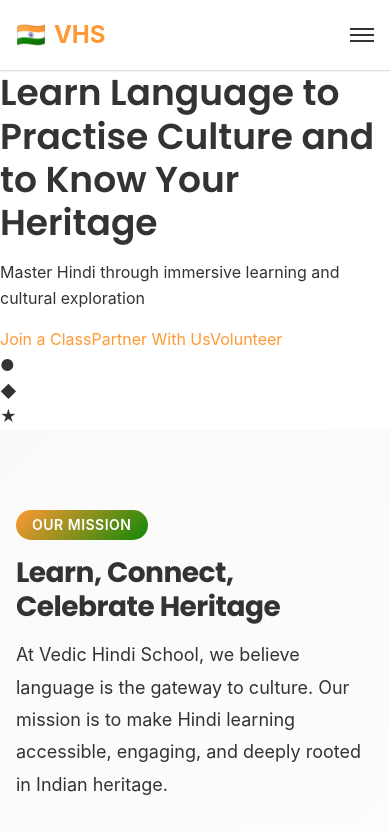
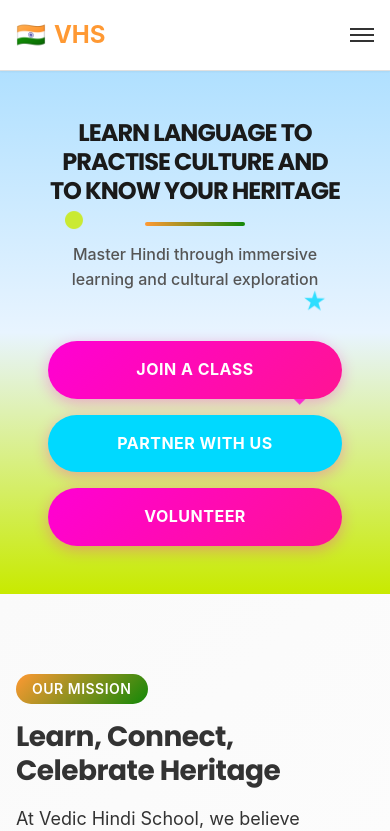
Before and after one commit to EncoderTheCoder/website, a React (Create React App) app: page / in a window 390 px wide. Shown: the top 831 px of the page. Built offline with nearby package versions, Linux system fonts and the light colour scheme.

Commit message:
completionId: cgen-c2e8344e438d47b7b31037257c3ffe08
cgen-c2e8344e438d47b7b31037257c3ffe08

```diff
--- a/src/styles/components.css
+++ b/src/styles/components.css
@@ -433,153 +433,216 @@
   color: #0d47a1;
 }
 
-/* Hero Section */
-.hero {
+/* Hero Section - Creative */
+.hero-creative {
+  background: linear-gradient(180deg, var(--color-light-blue) 0%, #E8F4FF 50%, var(--color-lime) 100%);
   position: relative;
-  min-height: 600px;
+  min-height: 550px;
+  padding: var(--spacing-4xl) 0;
+  overflow: hidden;
+  display: flex;
+  align-items: stretch;
+}
+
+.hero-creative-top {
+  flex: 1;
   display: flex;
   align-items: center;
   justify-content: center;
-  overflow: hidden;
-}
-
-.hero-background {
-  position: absolute;
-  top: 0;
-  left: 0;
-  right: 0;
-  bottom: 0;
-  background-size: cover;
-  background-position: center;
-  z-index: 1;
-}
-
-.hero-overlay {
-  position: absolute;
-  top: 0;
-  left: 0;
-  right: 0;
-  bottom: 0;
-  background: linear-gradient(
-    135deg,
-    rgba(255, 153, 51, 0.75),
-    rgba(19, 136, 8, 0.75)
-  );
+  position: relative;
   z-index: 2;
 }
 
-.hero-content {
+.hero-creative-content {
+  text-align: center;
   position: relative;
-  z-index: 3;
-  width: 100%;
-  max-width: 900px;
-  padding: var(--spacing-4xl) var(--spacing-2xl);
+  max-width: 700px;
+  margin: 0 var(--spacing-2xl);
 }
 
-.hero-text-wrapper {
-  text-align: center;
+.hero-creative-text {
+  position: relative;
+  z-index: 2;
 }
 
-.hero-title {
-  font-size: 3rem;
-  font-weight: 700;
-  color: var(--color-background);
-  margin-bottom: var(--spacing-lg);
-  line-height: 1.3;
-  letter-spacing: -0.5px;
+.hero-creative-title {
+  font-size: clamp(2rem, 8vw, 3.5rem);
+  font-weight: 900;
+  color: #1a1a1a;
+  margin-bottom: var(--spacing-md);
+  line-height: 1.2;
+  letter-spacing: -1px;
+  text-transform: uppercase;
+  position: relative;
 }
 
-.hero-subtitle {
-  font-size: var(--body-large-size);
-  color: rgba(255, 255, 255, 0.95);
+.hero-creative-title::after {
+  content: '';
+  display: block;
+  width: 100px;
+  height: 4px;
+  background: linear-gradient(90deg, var(--color-primary), var(--color-secondary));
+  margin: var(--spacing-md) auto 0;
+  border-radius: 2px;
+}
+
+.hero-creative-subtitle {
+  font-size: clamp(1rem, 3vw, 1.25rem);
+  color: #555;
   margin-bottom: var(--spacing-2xl);
-  font-weight: 400;
+  font-weight: 500;
   line-height: 1.6;
 }
 
-.hero-ctas {
+.hero-creative-ctas {
   display: flex;
   gap: var(--spacing-md);
   justify-content: center;
   flex-wrap: wrap;
-  align-items: center;
+  margin-top: var(--spacing-xl);
 }
 
-.hero-cta-btn {
+.hero-creative-cta-btn {
   display: inline-flex;
   align-items: center;
   justify-content: center;
-  padding: 0.75rem 1.75rem;
+  padding: 1rem 2rem;
   font-size: var(--body-medium-size);
-  font-weight: 600;
-  background-color: rgba(255, 255, 255, 0.95);
-  color: var(--color-primary);
+  font-weight: 700;
+  background: linear-gradient(135deg, var(--color-pink), #FF1493);
+  color: white;
   border-radius: var(--radius-full);
   text-decoration: none;
   transition: all var(--transition-base);
-  border: 2px solid transparent;
+  border: none;
   cursor: pointer;
   white-space: nowrap;
+  box-shadow: 0 4px 15px rgba(255, 0, 212, 0.3);
+  text-transform: uppercase;
+  letter-spacing: 0.5px;
 }
 
-.hero-cta-btn:hover {
-  background-color: var(--color-background);
-  color: var(--color-primary);
-  transform: translateY(-2px);
-  box-shadow: 0 8px 16px rgba(0, 0, 0, 0.2);
+.hero-creative-cta-btn:hover {
+  transform: translateY(-4px) scale(1.05);
+  box-shadow: 0 8px 25px rgba(255, 0, 212, 0.4);
 }
 
-.hero-cta-btn:focus-visible {
-  outline: 3px solid var(--color-background);
-  outline-offset: 2px;
+.hero-creative-cta-btn:nth-child(2) {
+  background: var(--color-teal);
+}
+
+.hero-creative-cta-btn:nth-child(2):hover {
+  box-shadow: 0 8px 25px rgba(0, 217, 255, 0.4);
+}
+
+/* Decorative elements */
+.hero-decorations {
+  position: absolute;
+  width: 100%;
+  height: 100%;
+  top: 0;
+  left: 0;
+  pointer-events: none;
+}
+
+.decoration {
+  position: absolute;
+  font-size: 3rem;
+  opacity: 0.8;
+  animation: float 6s ease-in-out infinite;
+}
+
+.accent-lime {
+  color: var(--color-lime);
+  top: 20%;
+  left: 5%;
+  animation-delay: 0s;
+}
+
+.accent-pink {
+  color: var(--color-pink);
+  top: 60%;
+  right: 10%;
+  animation-delay: 1s;
+}
+
+.accent-teal {
+  color: var(--color-teal);
+  top: 40%;
+  right: 5%;
+  animation-delay: 2s;
+}
+
+@keyframes float {
+  0%, 100% {
+    transform: translateY(0px) rotate(0deg);
+  }
+  50% {
+    transform: translateY(-20px) rotate(5deg);
+  }
+}
+
+.hero-creative-image {
+  position: absolute;
+  top: 0;
+  right: 0;
+  width: 40%;
+  height: 100%;
+  z-index: 1;
+  overflow: hidden;
+}
+
+.hero-creative-image img {
+  width: 100%;
+  height: 100%;
+  object-fit: cover;
+  opacity: 0.6;
 }
 
 @media (max-width: 768px) {
-  .hero {
+  .hero-creative {
     min-height: 450px;
+    padding: var(--spacing-3xl) 0;
   }
 
-  .hero-title {
-    font-size: 1.75rem;
-    margin-bottom: var(--spacing-md);
+  .hero-creative-image {
+    width: 100%;
+    opacity: 0.3;
   }
 
-  .hero-subtitle {
-    font-size: var(--body-medium-size);
-    margin-bottom: var(--spacing-lg);
+  .hero-creative-title {
+    font-size: 2rem;
   }
 
-  .hero-ctas {
+  .hero-creative-ctas {
     flex-direction: column;
-    gap: var(--spacing-sm);
   }
 
-  .hero-cta-btn {
+  .hero-creative-cta-btn {
     width: 100%;
   }
 
-  .hero-content {
-    padding: var(--spacing-2xl) var(--spacing-md);
+  .decoration {
+    font-size: 2rem;
   }
 }
 
 @media (max-width: 480px) {
-  .hero {
+  .hero-creative {
     min-height: 350px;
+    padding: var(--spacing-2xl) 0;
   }
 
-  .hero-title {
-    font-size: 1.4rem;
-    margin-bottom: var(--spacing-sm);
+  .hero-creative-title {
+    font-size: 1.5rem;
   }
 
-  .hero-subtitle {
-    font-size: var(--body-small-size);
-    margin-bottom: var(--spacing-md);
+  .hero-creative-subtitle {
+    font-size: 1rem;
   }
 
-  .hero-content {
-    padding: var(--spacing-xl) var(--spacing-md);
+  .decoration {
+    font-size: 1.5rem;
   }
 }
 
```
